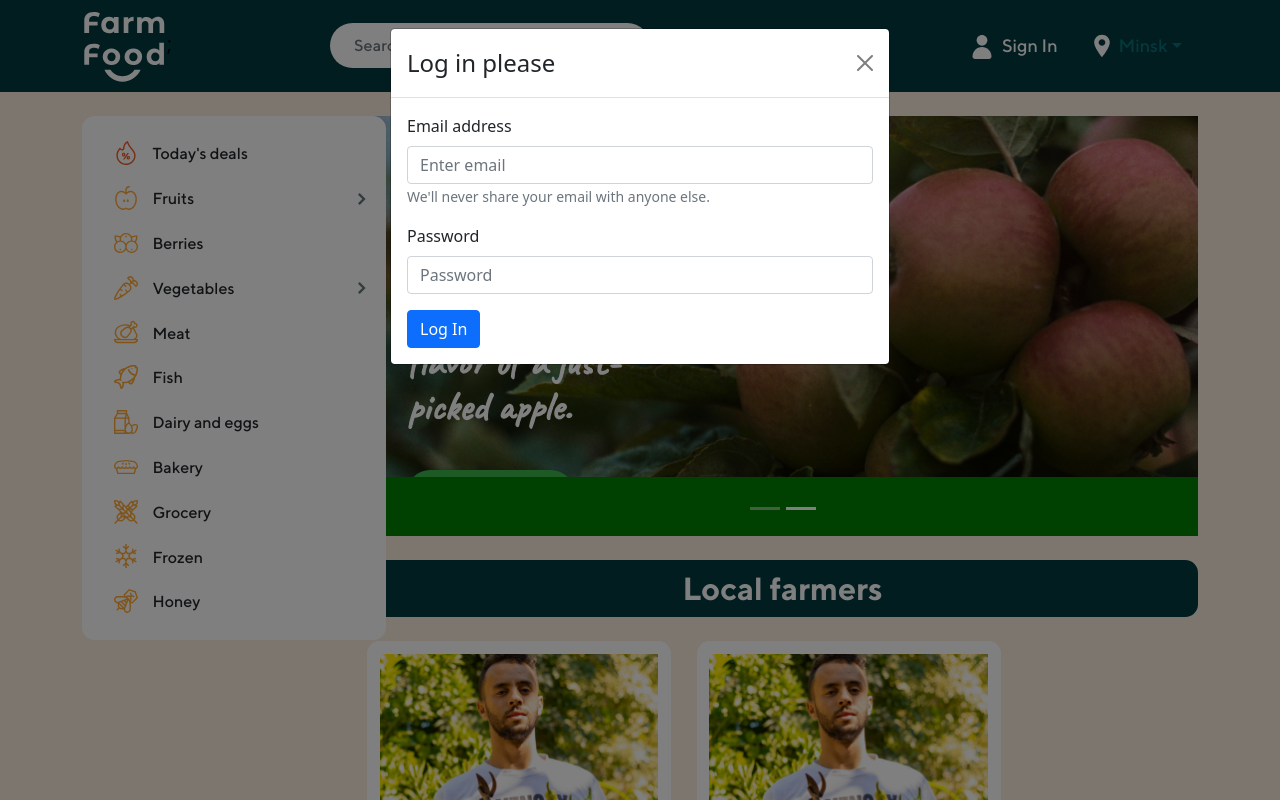
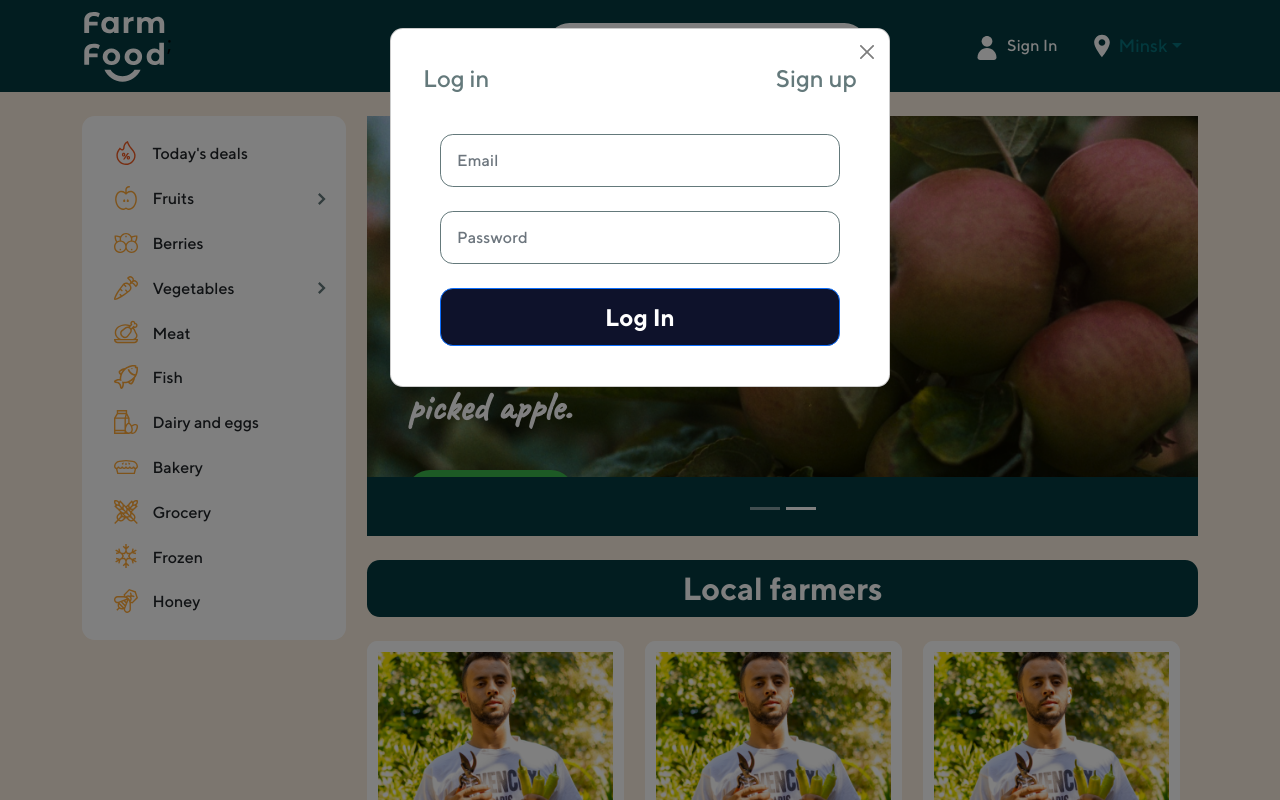
Before and after one commit to ElenaNyiazova/FarmFood, a React (Create React App) app in the folder frontend/: page / in a window 1280 px wide. Both pictures are taken after a click on the link "Log in". Shown: the top 800 px of the page. Built offline with nearby package versions, Linux system fonts and the light colour scheme.

Commit message:
feat: implement login and signup forms

```diff
--- a/frontend/src/components/App/App.css
+++ b/frontend/src/components/App/App.css
@@ -4,3 +4,9 @@ body {
 .main_container {
   padding: 0;
 }
+
+@media only screen and (max-width: 1400px) {
+  body {
+    font-size: 13.5px;
+  }
+}
--- a/frontend/src/components/App/App.jsx
+++ b/frontend/src/components/App/App.jsx
@@ -59,7 +59,7 @@ export const App = () => {
         <LoginModal
           show={showLoginForm}
           handleClose={handleCloseLoginForm}
-          handleSubmit={handleLoginSubmit}
+          handleLoginSubmit={handleLoginSubmit}
         />
         <Header
           handleLoginClick={handleLoginClick}
--- a/frontend/src/components/CategoriesList/CategoriesList.css
+++ b/frontend/src/components/CategoriesList/CategoriesList.css
@@ -187,3 +187,9 @@
   font-size: 1rem;
   line-height: 1.2rem;
 }
+
+@media only screen and (max-width: 1400px) {
+  .categories__list {
+    width: 16.5rem;
+  }
+}
--- /dev/null
+++ b/frontend/src/components/LoginModal/LoginModal.css
@@ -0,0 +1,170 @@
+.login__header {
+  border-bottom: 0;
+  /* outline: 1px red solid; */
+}
+
+.login__header-links {
+  padding: 0 2rem;
+  margin-top: -0.8rem;
+  display: flex;
+  justify-content: space-between;
+  align-content: space-between;
+  align-items: center;
+  /* outline: 1px red solid; */
+}
+
+.login__header-link {
+  text-decoration: none;
+  display: block;
+  margin-right: 6rem;
+
+  font-family: 'TTNorms';
+  font-style: normal;
+  font-weight: 500;
+  font-size: 1.5rem;
+  line-height: 2rem;
+  color: #64797b;
+}
+
+.login__header-link:hover {
+  cursor: pointer;
+  color: #0e122b;
+}
+
+.login__header-link:last-child {
+  margin-right: 0;
+}
+
+.login__container .modal-content {
+  background: white;
+  border-radius: 0.8rem;
+}
+
+.login__modal-body {
+  display: flex;
+  flex-direction: column;
+  align-items: center;
+  justify-content: center;
+
+  padding: 2.5rem;
+  background: none;
+  border: 0;
+  /* background-color: white; */
+}
+
+.login__txt {
+  color: #64797b;
+  font-family: 'TTNorms';
+  font-style: normal;
+  font-weight: medium;
+  font-size: 1.2rem;
+  line-height: 1.2rem;
+  letter-spacing: 0.01rem;
+  margin-bottom: 1.5rem;
+}
+
+.login__formgroup {
+  position: relative;
+  /* outline: 1px blue solid; */
+}
+
+.login__label {
+  position: absolute;
+  z-index: 2;
+  top: -0.7rem;
+  left: 1rem;
+  padding: 0 0.4rem;
+  margin: 0;
+  /* margin-bottom: -2rem; */
+  /* margin-left: 1rem; */
+  /* outline: 1px green solid; */
+  background-color: white;
+
+  font-family: 'TTNorms';
+  font-style: normal;
+  font-weight: medium;
+  font-size: 1rem;
+  line-height: 1.2rem;
+  letter-spacing: 0.01rem;
+}
+
+.login__label--hidden {
+  display: none;
+}
+
+.login__input {
+  width: 25rem;
+  position: relative;
+  padding: 1rem;
+  border-radius: 0.8rem;
+  border: 1px solid #64797b;
+
+  font-family: 'TTNorms';
+  font-style: normal;
+  font-weight: medium;
+  font-size: 1rem;
+  line-height: 1.2rem;
+  margin-bottom: 1.5rem;
+  letter-spacing: 0.01rem;
+}
+
+.login__input:focus,
+.login__input:valid,
+.login__input:required,
+.login__formgroup .form-control,
+.login__formgroup .form-control:focus,
+.login__formgroup .form-control:required,
+.login__formgroup .form-control:valid {
+  outline: none;
+  box-shadow: none;
+  background: white;
+}
+
+input:-webkit-autofill,
+input:-webkit-autofill:hover,
+input:-webkit-autofill:focus,
+input:-webkit-autofill:active {
+  -webkit-box-shadow: 0 0 0 30px white inset !important;
+}
+
+.login__input::after {
+  position: absolute;
+  content: 'sdfsf';
+  z-index: 10;
+  width: 15rem;
+  height: 10rem;
+  background-color: tomato;
+  /* background-image: url('./.svg'); */
+  left: 0;
+  top: 0.4rem;
+}
+
+.login__btn {
+  width: 25rem;
+  padding: 1rem;
+  background: #0e122b;
+  border-radius: 0.8rem;
+
+  font-family: 'TTNorms';
+  font-style: normal;
+  font-weight: bold;
+  font-size: 1.5rem;
+  line-height: 1.5rem;
+}
+.login__btn:hover,
+.login__btn:focus {
+  background: #64797b;
+  outline: none;
+}
+
+.login__error {
+  margin-top: -1rem;
+  margin-left: 1rem;
+  color: #f15c24;
+  font-family: 'TTNorms';
+  font-style: normal;
+  font-weight: medium;
+  font-size: 1rem;
+  line-height: 1.2rem;
+  letter-spacing: 0.01rem;
+}
--- a/frontend/src/components/LoginModal/LoginModal.jsx
+++ b/frontend/src/components/LoginModal/LoginModal.jsx
@@ -1,36 +1,202 @@
-import React from 'react';
+import React, { useRef, useState } from 'react';
+import { useForm } from 'react-hook-form';
+
 import { Modal, Form, Button } from 'react-bootstrap';
+import './LoginModal.css';
 
-export const LoginModal = ({ show, handleClose, handleSubmit }) => {
-  const submit = (e) => {
-    e.preventDefault();
-    handleSubmit();
+export const LoginModal = ({ show, handleClose, handleLoginSubmit }) => {
+  const emailLabel = useRef(null);
+  const passwordLabel = useRef(null);
+  const emailRegLabel = useRef(null);
+  const passwordRegLabel = useRef(null);
+  const nameRegLabel = useRef(null);
+  const [showForm, setShowForm] = useState('login');
+
+  const {
+    register,
+    handleSubmit,
+    formState: { errors },
+  } = useForm();
+
+  const submit = (data) => {
+    // e.preventDefault() ;
+    // console.log(data);
+    handleLoginSubmit();
+  };
+
+  const handleEmailFocus = (ref) => {
+    ref.current.className = 'login__label';
+  };
+  const handleEmailBlur = (ref) => {
+    ref.current.className = 'login__label login__label--hidden';
   };
 
   return (
     <>
-      <Modal show={show} onHide={handleClose}>
-        <Modal.Header closeButton>
-          <Modal.Title>Log in please</Modal.Title>
-        </Modal.Header>
-        <Modal.Body>
-          <Form onSubmit={submit}>
-            <Form.Group className="mb-3" controlId="formBasicEmail">
-              <Form.Label>Email address</Form.Label>
-              <Form.Control type="email" placeholder="Enter email" />
-              <Form.Text className="text-muted">
-                We'll never share your email with anyone else.
-              </Form.Text>
-            </Form.Group>
+      <Modal show={show} onHide={handleClose} className="login__container">
+        <Modal.Header className="login__header" closeButton></Modal.Header>
+        <div className="login__header-links">
+          <a
+            className="login__header-link"
+            onClick={() => setShowForm('login')}
+          >
+            Log in
+          </a>
+          <a
+            className="login__header-link"
+            onClick={() => setShowForm('register')}
+          >
+            Sign up
+          </a>
+        </div>
+        <Modal.Body className="login__modal-body">
+          {showForm === 'login' && (
+            <Form onSubmit={handleSubmit((data) => submit(data))}>
+              <Form.Group
+                className="mb-3"
+                controlId="formBasicEmail"
+                className="login__formgroup"
+              >
+                <Form.Label
+                  ref={emailLabel}
+                  className="login__label login__label--hidden"
+                >
+                  Email
+                </Form.Label>
+                <Form.Control
+                  {...register('email', {
+                    required: 'This is required',
+                    minLength: { value: 2, message: 'Min length is 2' },
+                  })}
+                  type="email"
+                  placeholder="Email"
+                  className="login__input"
+                  onFocus={() => handleEmailFocus(emailLabel)}
+                  onBlur={() => handleEmailBlur(emailLabel)}
+                />
+                {errors.email && (
+                  <p className="login__error">{errors.email.message}</p>
+                )}
+              </Form.Group>
 
-            <Form.Group className="mb-3" controlId="formBasicPassword">
-              <Form.Label>Password</Form.Label>
-              <Form.Control type="password" placeholder="Password" />
-            </Form.Group>
-            <Button variant="primary" type="submit">
-              Log In
-            </Button>
-          </Form>
+              <Form.Group
+                className="mb-3"
+                controlId="formBasicPassword"
+                className="login__formgroup"
+              >
+                <Form.Label
+                  ref={passwordLabel}
+                  className="login__label login__label--hidden"
+                >
+                  Password
+                </Form.Label>
+                <Form.Control
+                  {...register('password', {
+                    required: 'This is required',
+                    minLength: { value: 3, message: 'Min length is 3' },
+                  })}
+                  type="password"
+                  placeholder="Password"
+                  className="login__input"
+                  onFocus={() => handleEmailFocus(passwordLabel)}
+                  onBlur={() => handleEmailBlur(passwordLabel)}
+                />
+              </Form.Group>
+              {errors.password && (
+                <p className="login__error">{errors.password.message}</p>
+              )}
+              <Button variant="primary" type="submit" className="login__btn">
+                Log In
+              </Button>
+            </Form>
+          )}
+          {/* Register form*/}
+          {!(showForm === 'login') && (
+            <Form onSubmit={handleSubmit((data) => submit(data))}>
+              <Form.Group
+                className="mb-3"
+                controlId="formRegName"
+                className="login__formgroup"
+              >
+                <Form.Label
+                  ref={nameRegLabel}
+                  className="login__label login__label--hidden"
+                >
+                  Name
+                </Form.Label>
+                <Form.Control
+                  {...register('name', {
+                    required: 'This is required',
+                    minLength: { value: 2, message: 'Min length is 2' },
+                  })}
+                  type="name"
+                  placeholder="Name"
+                  className="login__input"
+                  onFocus={() => handleEmailFocus(nameRegLabel)}
+                  onBlur={() => handleEmailBlur(nameRegLabel)}
+                />
+                {errors.name && (
+                  <p className="login__error">{errors.name.message}</p>
+                )}
+              </Form.Group>
+              <Form.Group
+                className="mb-3"
+                controlId="formRegEmail"
+                className="login__formgroup"
+              >
+                <Form.Label
+                  ref={emailLabel}
+                  className="login__label login__label--hidden"
+                >
+                  Email
+                </Form.Label>
+                <Form.Control
+                  {...register('email', {
+                    required: 'This is required',
+                    minLength: { value: 2, message: 'Min length is 2' },
+                  })}
+                  type="email"
+                  placeholder="Email"
+                  className="login__input"
+                  onFocus={() => handleEmailFocus(emailLabel)}
+                  onBlur={() => handleEmailBlur(emailLabel)}
+                />
+                {errors.email && (
+                  <p className="login__error">{errors.email.message}</p>
+                )}
+              </Form.Group>
+
+              <Form.Group
+                className="mb-3"
+                controlId="formRegPassword"
+                className="login__formgroup"
+              >
+                <Form.Label
+                  ref={passwordLabel}
+                  className="login__label login__label--hidden"
+                >
+                  Password
+                </Form.Label>
+                <Form.Control
+                  {...register('password', {
+                    required: 'This is required',
+                    minLength: { value: 3, message: 'Min length is 3' },
+                  })}
+                  type="password"
+                  placeholder="Password"
+                  className="login__input"
+                  onFocus={() => handleEmailFocus(passwordLabel)}
+                  onBlur={() => handleEmailBlur(passwordLabel)}
+                />
+              </Form.Group>
+              {errors.password && (
+                <p className="login__error">{errors.password.message}</p>
+              )}
+              <Button variant="primary" type="submit" className="login__btn">
+                Sign up
+              </Button>
+            </Form>
+          )}
         </Modal.Body>
       </Modal>
     </>
--- a/frontend/src/components/Search/Search.css
+++ b/frontend/src/components/Search/Search.css
@@ -2,7 +2,7 @@
   width: 20rem;
   position: relative;
   padding: 0;
-  margin-right: 20rem;
+  margin-right: 20em;
   /* outline: 1px green solid; */
 }
 
@@ -69,3 +69,9 @@
 .suggestion:hover {
   font-weight: 600;
 }
+
+@media only screen and (max-width: 1400px) {
+  .search__container {
+    margin-right: 8em;
+  }
+}
--- a/frontend/src/components/SellerCard/SellerCard.css
+++ b/frontend/src/components/SellerCard/SellerCard.css
@@ -3,15 +3,15 @@
   flex-shrink: 0; /* do not shrink - initial value: 1 */
   flex-basis: 19em; /* width/height  - initial value: auto */
 
-  width: 19rem;
-  height: 28rem;
+  width: 19em;
+  height: 28em;
   cursor: 'pointer';
   border: 0;
   background: none;
-  border-radius: 0.8rem;
+  border-radius: 0.8em;
 
-  margin-bottom: 1.5rem;
-  margin-right: 1.6rem;
+  margin-bottom: 1.5em;
+  margin-right: 1.6em;
 }
 
 .sellerCard:nth-child(3n) {
@@ -22,23 +22,23 @@
   cursor: pointer;
   position: relative;
   /* outline: 1px red solid; */
-  padding: 0.8rem;
+  padding: 0.8em;
   background-color: white;
-  border-radius: 0.8rem;
+  border-radius: 0.8em;
 }
 
 .sellerCard__img {
   width: 100%;
-  margin-bottom: 1.5rem;
+  margin-bottom: 1.5em;
 }
 
 .sellerCard__name {
   font-family: 'TTNorms';
   font-style: normal;
   font-weight: bold;
-  font-size: 1.5rem;
-  line-height: 1.8rem;
-  letter-spacing: 0.05rem;
+  font-size: 1.5em;
+  line-height: 1.8em;
+  letter-spacing: 0.05em;
 }
 
 .sellerCard__categories {
@@ -49,21 +49,21 @@
 }
 
 .sellerCard__category {
-  margin-right: 1rem;
+  margin-right: 1em;
 
   list-style: none;
   font-family: 'TTNorms';
   font-style: normal;
   font-weight: normal;
-  font-size: 1.2rem;
-  line-height: 2.4rem;
+  font-size: 1.2em;
+  line-height: 2.4em;
 }
 
 .sellerCard__bottom {
   position: absolute;
-  width: 17.3rem;
-  bottom: 0.8rem;
-  left: 0.8rem;
+  width: 17.3em;
+  bottom: 0.8em;
+  left: 0.8em;
 
   display: flex;
   align-items: center;
@@ -72,53 +72,53 @@
 }
 
 .sellerCard__rating {
-  padding-left: 1.8rem;
+  padding-left: 1.8em;
   position: relative;
   font-family: 'TTNorms';
   font-style: normal;
   font-weight: bold;
-  font-size: 1rem;
-  line-height: 1.2rem;
+  font-size: 1em;
+  line-height: 1.2em;
 }
 
 .sellerCard__rating::before {
   content: '';
   position: absolute;
-  width: 1.5rem;
-  height: 1.5rem;
+  width: 1.5em;
+  height: 1.5em;
   background-image: url('./rating_icon.svg');
   left: 0;
-  top: -0.2rem;
+  top: -0.2em;
 }
 
 .sellerCard_review {
   font-weight: normal;
-  font-size: 0.9rem;
+  font-size: 0.9em;
 }
 
 .sellerCard__follow {
   position: relative;
   background: none;
   border: 2px solid #000000;
-  border-radius: 0.5rem;
-  padding: 0.5rem 1rem;
-  padding-left: 2.4rem;
+  border-radius: 0.5em;
+  padding: 0.5em 1em;
+  padding-left: 2.4em;
 
   font-family: 'TTNorms';
   font-style: normal;
   font-weight: bold;
-  font-size: 1rem;
-  line-height: 1.2rem;
+  font-size: 1em;
+  line-height: 1.2em;
 }
 
 .sellerCard__follow::before {
   content: '';
   position: absolute;
-  width: 1.3rem;
-  height: 1.3rem;
+  width: 1.3em;
+  height: 1.3em;
   background-image: url('./wish_icon.svg');
   background-repeat: no-repeat;
   background-size: contain;
-  left: 0.6rem;
-  top: 0.5rem;
+  left: 0.6em;
+  top: 0.5em;
 }
--- a/frontend/src/components/Slider/Slider.css
+++ b/frontend/src/components/Slider/Slider.css
@@ -1,7 +1,7 @@
 .slider {
   width: 100%;
   height: 26.25rem;
-  background-color: green;
+  background-color: #043b40;
   margin-bottom: 1.5rem;
 }
 
--- a/frontend/src/components/commonComponents/Header/Header.css
+++ b/frontend/src/components/commonComponents/Header/Header.css
@@ -25,9 +25,10 @@
   font-family: 'TTNorms';
   font-style: normal;
   font-weight: 500;
-  font-size: 18px;
-  line-height: 21px;
+  font-size: 1.2rem;
+  line-height: 1.4rem;
   color: white;
+  letter-spacing: 0.01rem;
 
   /* outline: 1px yellow solid; */
 }
@@ -55,3 +56,10 @@
 .nav-link:hover {
   color: #06717a;
 }
+
+@media only screen and (max-width: 1400px) {
+  .header__txt {
+    font-size: 1rem;
+    line-height: 1rem;
+  }
+}
--- a/frontend/src/components/pages/HomePage/HomePage.jsx
+++ b/frontend/src/components/pages/HomePage/HomePage.jsx
@@ -13,7 +13,7 @@ export const HomePage = () => {
   const sellersIds = useSelector((state) => selectSellersIds(state));
 
   return (
-    <Row xs={2} md={4} lg={12} className="home__container">
+    <Row xs={2} lg={12} className="home__container">
       <Col lg={3} className="home__left">
         <CategoriesList />
       </Col>
```
